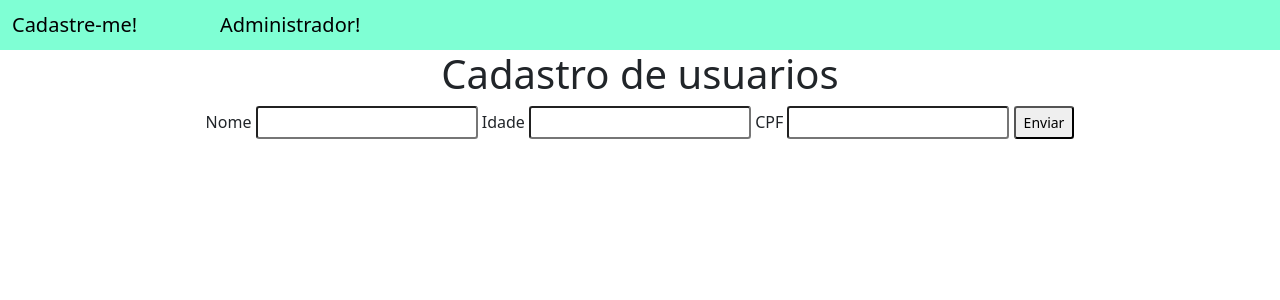
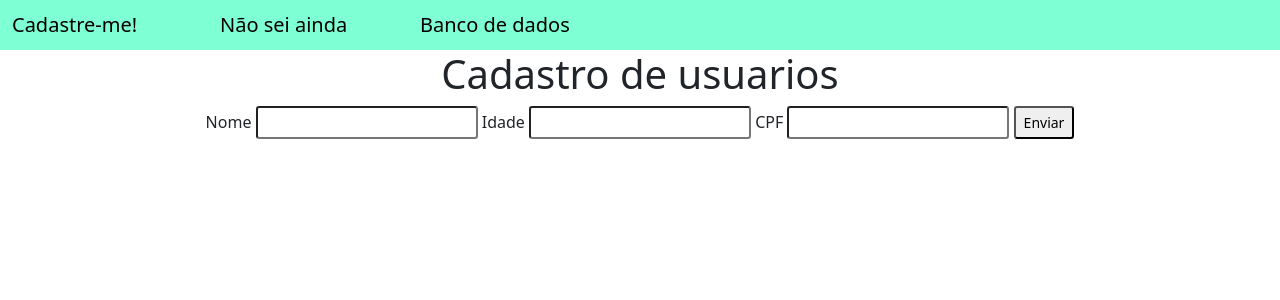
Before and after one commit to Gpontes15/projeto_django_cadastro, a Django app: page / in a window 1280 px wide. Shown: the top 300 px of the page. Run offline with Django 4.2, Linux system fonts and the light colour scheme.

Commit message:
refactor: alter home.html views.py

```diff
--- a/projeto_cd_usuarios/app_cad_usuarios/models.py
+++ b/projeto_cd_usuarios/app_cad_usuarios/models.py
@@ -2,6 +2,6 @@ from django.db import models
 
 class Usuario(models.Model):
     id_usuario = models.AutoField(primary_key=True)
-    nome = models.TextField(max_length=255)
+    nome = models.CharField(max_length=255)
     idade = models.IntegerField()
     cpf = models.CharField(max_length=11)
--- a/projeto_cd_usuarios/app_cad_usuarios/templates/usuarios/base.html
+++ b/projeto_cd_usuarios/app_cad_usuarios/templates/usuarios/base.html
@@ -12,7 +12,7 @@
   <body>
     <nav style="background-color: aquamarine !important;" class="navbar navbar-light bg-light">
       <div class="container-fluid">
-        <span class="navbar-brand mb-0 h1"><a style="text-decoration: none;color: black"href="{% url 'home' %}">Cadastre-me!</a><a style="text-decoration: none;color: black; position: absolute; left: 220px;"href="{% url 'admini' %}">Administrador!</a></span>
+        <span class="navbar-brand mb-0 h1"><a style="text-decoration: none;color: black"href="{% url 'home' %}">Cadastre-me!</a><a style="text-decoration: none;color: black; position: absolute; left: 220px;"href="{% url 'admini' %}">Não sei ainda</a><a style="text-decoration: none;color: black; position: absolute; left: 420px;"href="{% url 'listagem_usuarios' %}">Banco de dados</a></span>
       </div>
     </nav>
 
--- a/projeto_cd_usuarios/app_cad_usuarios/templates/usuarios/usuarios.html
+++ b/projeto_cd_usuarios/app_cad_usuarios/templates/usuarios/usuarios.html
@@ -15,10 +15,7 @@
                 <td>{{usuario.nome}}</td>
                 <td>{{usuario.idade}}</td>
                 <td>{{usuario.cpf}}</td>
-                <input type="button" value="Excluir">
-
             </tr>
-
             {% endfor %}
         </table>
     </div>
--- a/projeto_cd_usuarios/projeto_cd_usuarios/settings.py
+++ b/projeto_cd_usuarios/projeto_cd_usuarios/settings.py
@@ -37,7 +37,7 @@ INSTALLED_APPS = [
     'django.contrib.sessions',
     'django.contrib.messages',
     'django.contrib.staticfiles',
-    'app_cad_usuarios'
+    'app_cad_usuarios',
 ]
 
 MIDDLEWARE = [
```
Also changed, not shown: projeto_cd_usuarios/db.sqlite3.
